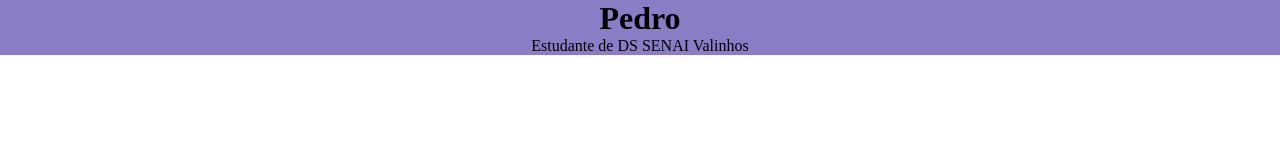
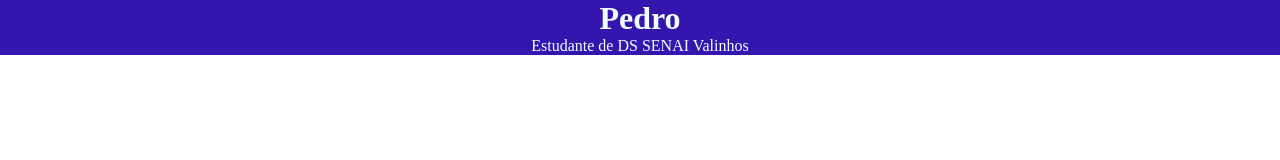
Before and after one commit to PedroUE/meu-primeiro-site, a plain HTML site: page index.html in a window 1280 px wide. Drawn offline with Linux system fonts and the light colour scheme.

Commit message:
Meu primeiro site

```diff
--- a/assets/styles/index.css
+++ b/assets/styles/index.css
@@ -10,5 +10,6 @@ p {
 }
 
 header {
-  background-color: rgb(139, 125, 197);
+  background-color: rgb(52, 21, 173);
+  color: azure;
 }
```
